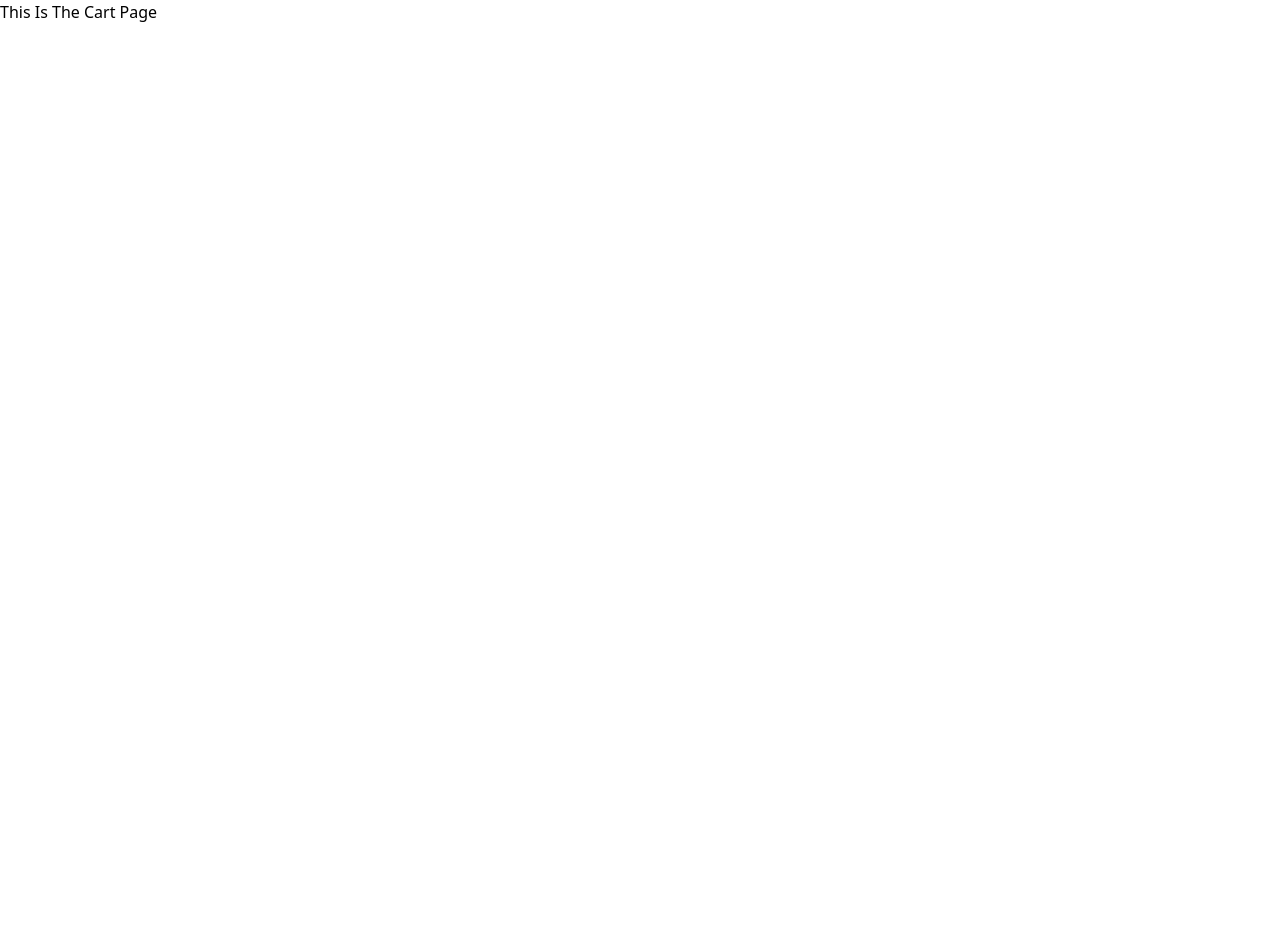
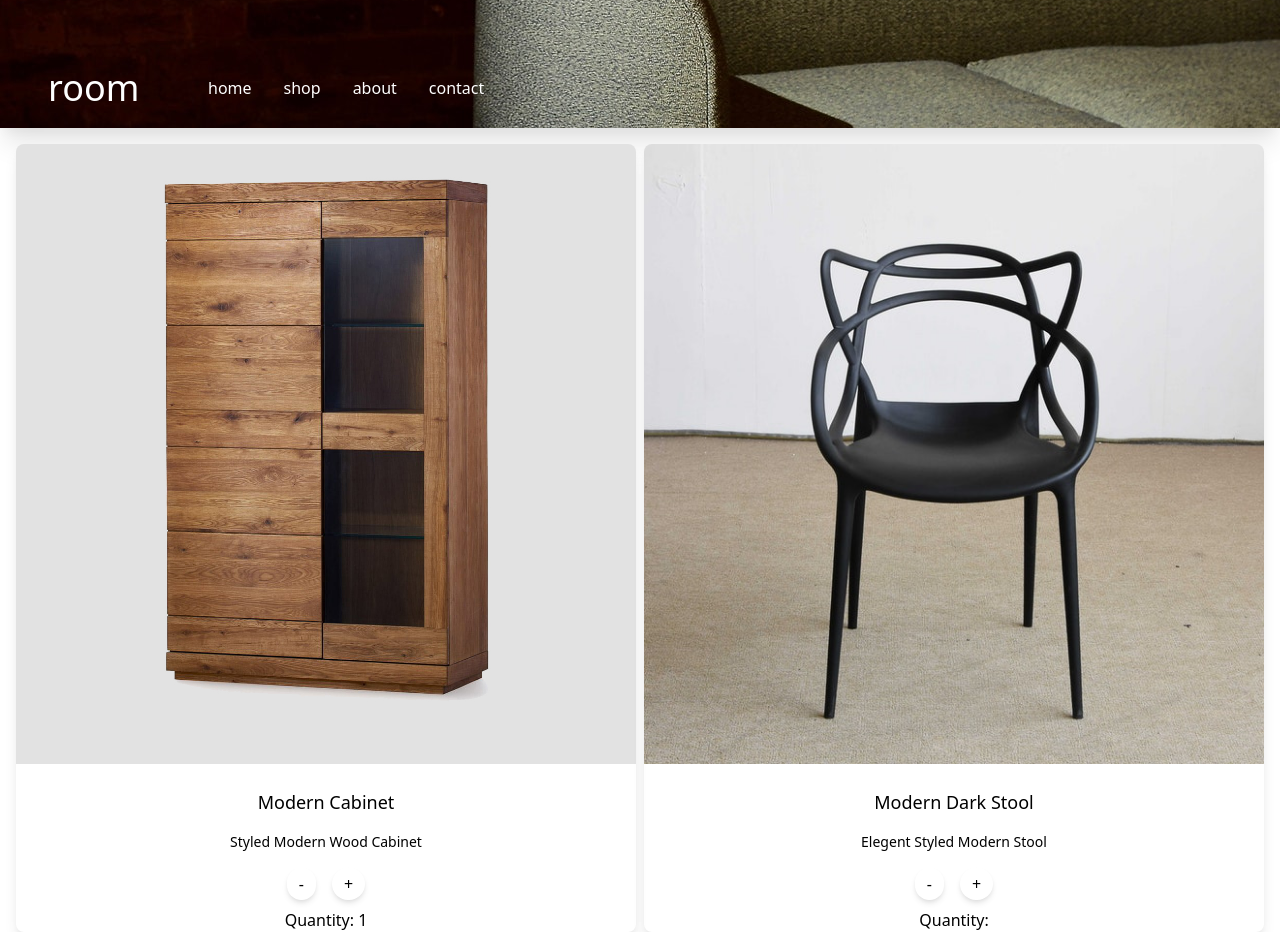
Before and after one commit to rob-noyes/room-homepage, a React (Create React App) app: page /cart in a window 1280 px wide. Before the commit the page ends 800 px from the top, so only its background shows below. Built offline with nearby package versions, Linux system fonts and the light colour scheme.

Commit message:
updated shop page, cart page populates data

```diff
--- a/src/Routes.js
+++ b/src/Routes.js
@@ -1,4 +1,5 @@
 import { BrowserRouter, Switch, Route } from 'react-router-dom';
+import React, { useState } from 'react';
 import App from './App';
 import About from './components/pages/About';
 import Contact from './components/pages/Contact';
@@ -6,12 +7,80 @@ import Shop from './components/pages/Shop';
 import Cart from './components/pages/Cart';
 
 const Routes = () => {
+  const [shoppingCart, setShoppingCart] = useState([
+    {
+      id: 0,
+      title: 'Modern Cabinet',
+      text: 'Styled Modern Wood Cabinet',
+      image: './images/shop/cabinet.jpeg',
+      amount: 1,
+    },
+    {
+      id: 1,
+      title: 'Modern Dark Stool',
+      text: 'Elegent Styled Modern Stool',
+      image: './images/shop/stool.jpg',
+    },
+  ]);
+  const [products, setProducts] = useState([
+    {
+      id: 0,
+      title: 'Modern Cabinet',
+      text: 'Styled Modern Wood Cabinet',
+      image: './images/shop/cabinet.jpeg',
+    },
+    {
+      id: 1,
+      title: 'Modern Dark Stool',
+      text: 'Elegent Styled Modern Stool',
+      image: './images/shop/stool.jpg',
+    },
+    {
+      id: 2,
+      title: 'Nightstand',
+      text: 'Elegent Styled Modern Stool',
+      image: './images/shop/nightstand.jpg',
+    },
+    {
+      id: 3,
+      title: 'Dresser',
+      text: 'Mid Century Modern Dresser',
+      image: './images/shop/dresser.jpg',
+    },
+    {
+      id: 4,
+      title: 'Pink Chair',
+      text: 'Modern Pink Armchair',
+      image: './images/shop/pinkchair.jpg',
+    },
+    {
+      id: 5,
+      title: 'Armless Chair',
+      text: 'Sleek Retro Style Armless Chair',
+      image: './images/shop/armlesschair.jpg',
+    },
+  ]);
+
   return (
     <BrowserRouter>
       <Switch>
-        <Route exact path="/" component={App} />
-        <Route exact path="/cart" component={Cart} />
-        <Route exact path="/shop" component={Shop} />
+        <Route exact path="/" component={() => <App />} />
+        <Route
+          exact
+          path="/cart"
+          component={() => <Cart shoppingCart={shoppingCart} />}
+        />
+        <Route
+          exact
+          path="/shop"
+          component={() => (
+            <Shop
+              products={products}
+              shoppingCart={shoppingCart}
+              setShoppingCart={setShoppingCart}
+            />
+          )}
+        />
         <Route exact Path="/about" component={About} />
         <Route exact path="/contact" component={Contact} />
       </Switch>
--- a/src/components/Header.js
+++ b/src/components/Header.js
@@ -1,4 +1,4 @@
-import { FaBars, FaShoppingCart } from 'react-icons/fa';
+import { FaBars } from 'react-icons/fa';
 import { Link } from 'react-router-dom';
 
 const Header = ({ navbar, onClick }) => {
@@ -6,7 +6,7 @@ const Header = ({ navbar, onClick }) => {
     <nav
       className={
         'absolute py-5 z-10 lg:flex' +
-        (navbar ? 'bg-black' : ' bg-none lg:justify-start')
+        (navbar ? ' ' : ' bg-none lg:justify-start')
       }
     >
       <button
--- a/src/components/pages/Cart.js
+++ b/src/components/pages/Cart.js
@@ -1,7 +1,35 @@
-const Cart = () => {
+import Header from '../Header';
+
+const Cart = ({ shoppingCart, navbarOpen, handleNavbar }) => {
+  console.log(shoppingCart);
   return (
-    <div>
-      <h2>This Is The Cart Page</h2>
+    <div className="">
+      <Header navbar={navbarOpen} onClick={handleNavbar} />
+      <div className="h-32 bg-office bg-cover bg-center shadow-xl"></div>
+      <div className="grid grid-cols-2 gap-2 justify-items-center pt-4 mx-4">
+        {shoppingCart.map((cartItem) => {
+          return (
+            <div className="flex flex-col w-full h-auto border-black rounded-lg text-center shadow-lg">
+              <img
+                className="pb-4 w-full h-full rounded-lg"
+                src={cartItem.image}
+                alt=""
+              />
+              <h3 className="p-2 text-lg ">{cartItem.title}</h3>
+              <p className="p-2 text-sm">{cartItem.text}</p>
+              <div className="">
+                <button className="px-3 m-2 py-1 shadow-md rounded-full">
+                  -
+                </button>
+                <button className="px-3 m-2 py-1 shadow-md rounded-full">
+                  +
+                </button>
+              </div>
+              <p>Quantity: {cartItem.amount}</p>
+            </div>
+          );
+        })}
+      </div>
     </div>
   );
 };
--- a/src/components/pages/Shop.js
+++ b/src/components/pages/Shop.js
@@ -1,59 +1,21 @@
 import Header from '../Header';
-import React, { useState, useEffect } from 'react';
+import React, { useState } from 'react';
 import ShopCard from '../utilities/ShopCard';
 import { FaShoppingCart } from 'react-icons/fa';
 import { Link } from 'react-router-dom';
 import Footer from '../Footer';
 
-const Shop = () => {
-  const [shoppingCart, setShoppingCart] = useState([]);
+const Shop = ({ products, shoppingCart, setShoppingCart }) => {
+  const addToCart = (event) => {
+    console.log(event.target.value);
+    setShoppingCart((shoppingCart) => [...shoppingCart, event.target.value]);
+    console.log(shoppingCart);
+  };
+
   const [navbarOpen, setNavbarOpen] = useState(false);
-  const [products, setProducts] = useState([
-    {
-      id: 0,
-      title: 'Modern Cabinet',
-      text: 'Styled Modern Wood Cabinet',
-      image: './images/shop/cabinet.jpeg',
-    },
-    {
-      id: 1,
-      title: 'Modern Dark Stool',
-      text: 'Elegent Styled Modern Stool',
-      image: './images/shop/stool.jpg',
-    },
-    {
-      id: 2,
-      title: 'Nightstand',
-      text: 'Elegent Styled Modern Stool',
-      image: './images/shop/nightstand.jpg',
-    },
-    {
-      id: 3,
-      title: 'Dresser',
-      text: 'Mid Century Modern Dresser',
-      image: './images/shop/dresser.jpg',
-    },
-    {
-      id: 4,
-      title: 'Pink Chair',
-      text: 'Modern Pink Armchair',
-      image: './images/shop/pinkchair.jpg',
-    },
-    {
-      id: 5,
-      title: 'Armless Chair',
-      text: 'Sleek Retro Style Armless Chair',
-      image: './images/shop/armlesschair.jpg',
-    },
-  ]);
 
   const handleNavbar = () => {
     setNavbarOpen(!navbarOpen);
-  };
-
-  const addToCart = (event) => {
-    setShoppingCart((shoppingCart) => [...shoppingCart, event.target.value]);
-    console.log(shoppingCart);
   };
 
   return (
@@ -70,7 +32,7 @@ const Shop = () => {
           <FaShoppingCart />
         </Link>
       </div>
-      <div className={navbarOpen ? ' h-screen opacity-20 z-20' : 'mb-5'}>
+      <div className={navbarOpen ? ' h-screen z-20' : ''}>
         <img src="./images/shop/greencouch.jpg" alt="leather couch"></img>
         <div className="grid grid-cols-2 gap-3 justify-items-center pt-4 mx-4">
           {products.map((product) => {
--- a/src/components/utilities/ShopCard.js
+++ b/src/components/utilities/ShopCard.js
@@ -5,23 +5,10 @@ const ShopCard = ({ title, text, image, product, clickAdd }) => {
       <img className="pb-4 w-full h-full rounded-lg" src={image} alt="" />
       <h3 className="p-2 text-lg ">{title}</h3>
       <p className="p-2 mb-4 text-sm">{text}</p>
-      {/* <div className="flex flex-row justify-between p-4">
-        <div>
-          <button className="px-4 py-2 shadow-xl rounded-full">+</button>
-          <button className="px-4 py-2 shadow-xl rounded-full">-</button>
-        </div>
-
-        <input
-          className="text-center border-2 w-3/6 rounded-full border-black"
-          type="number"
-          placeholder="1"
-        />
-      </div> */}
-
       <button
         onClick={clickAdd}
         value={product}
-        className="p-4 bg-black text-white rounded-lg"
+        className="p-2 text-sm bg-white shadow-inner text-black rounded-lg"
       >
         Add To Cart
       </button>
--- a/tailwind.config.js
+++ b/tailwind.config.js
@@ -6,6 +6,7 @@ module.exports = {
       backgroundImage: {
         dark: "url('/src/components/images/imagedark.jpg')",
         light: "url('/src/components/images/imagelight.jpg')",
+        office: "url('/src/components/images/cart/office.jpg')",
       },
       gridTemplateColumns: {
         divide: '67% 33%',
```
Also changed, not shown: public/images/cart/office.jpg (added), src/components/images/cart/office.jpg (added).
